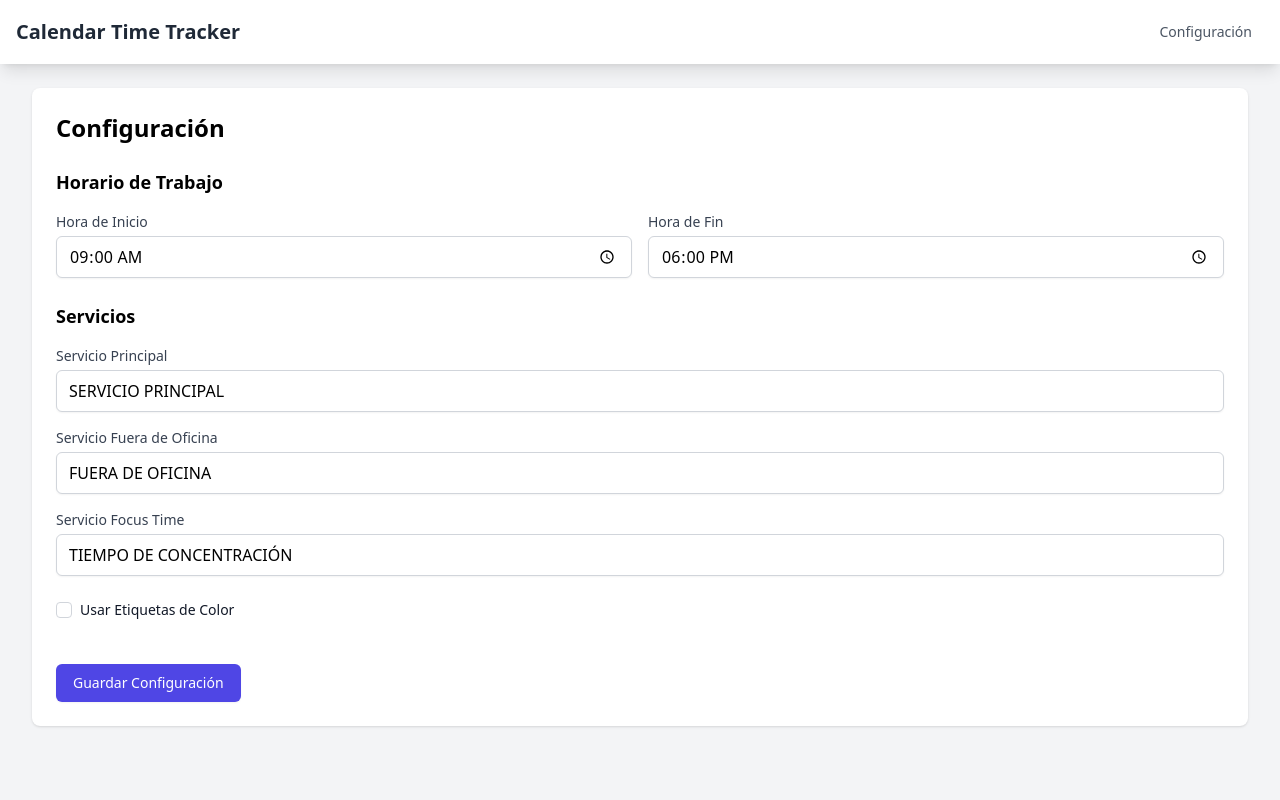
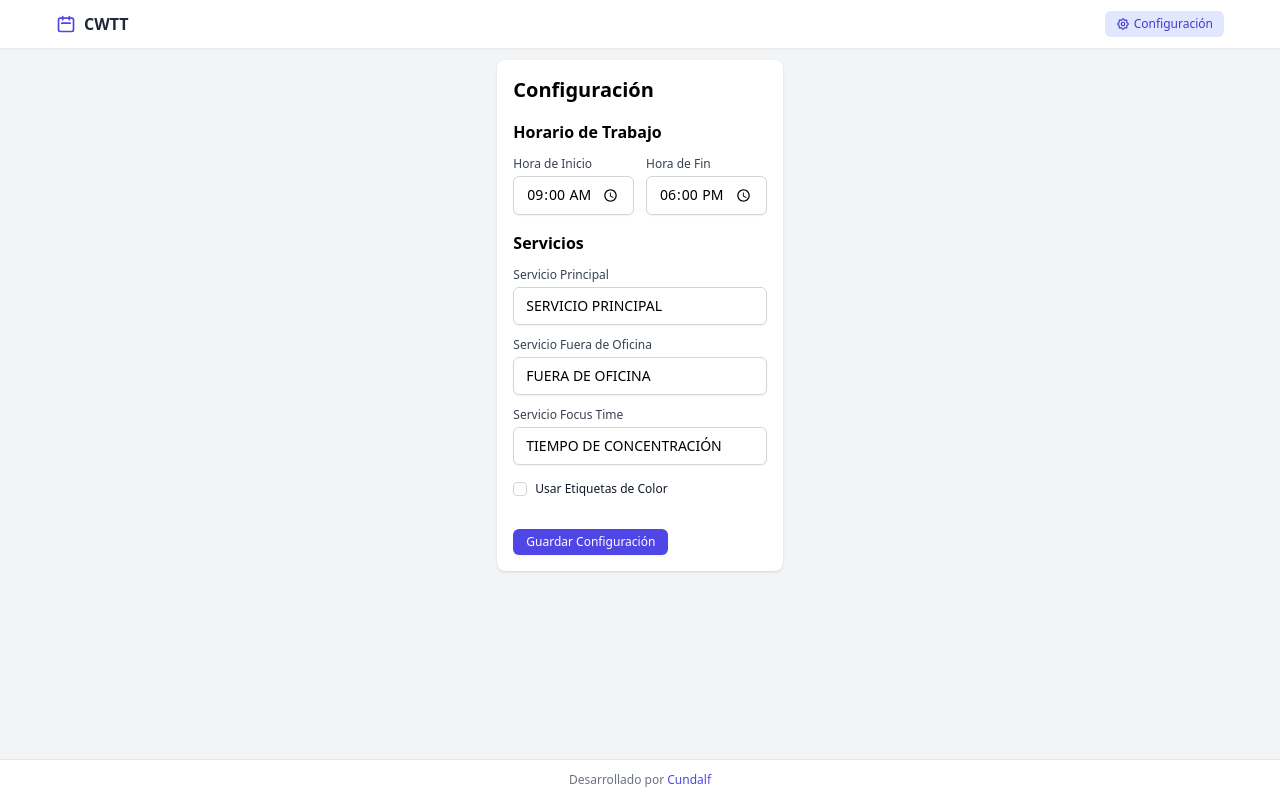
Before and after one commit to Cundalf/calendar-work-time-tracker, a Flask app: page /config in a window 1280 px wide. Run offline with Flask 3, Linux system fonts and the light colour scheme; some libraries are stand-ins or nearby versions.

Commit message:
[Vibe - cursor] Improves the UI

```diff
--- a/templates/base.html
+++ b/templates/base.html
@@ -3,32 +3,79 @@
 <head>
     <meta charset="UTF-8">
     <meta name="viewport" content="width=device-width, initial-scale=1.0">
-    <title>{% block title %}Calendar Time Tracker{% endblock %}</title>
+    <title>{% block title %}CWTT{% endblock %}</title>
     <script src="https://cdn.tailwindcss.com"></script>
     <link href="https://cdnjs.cloudflare.com/ajax/libs/flowbite/2.3.0/flowbite.min.css" rel="stylesheet" />
+    <style>
+        /* Ajustes de tamaño general */
+        body {
+            font-size: 0.8125rem; /* 13px */
+        }
+        h1 { font-size: 1.25rem; }
+        h2 { font-size: 1.125rem; }
+        h3 { font-size: 1rem; }
+
+        /* Estilos para el combo de colores */
+        .color-option {
+            display: flex;
+            align-items: center;
+            gap: 0.375rem;
+        }
+        .color-dot {
+            width: 0.75rem;
+            height: 0.75rem;
+            border-radius: 50%;
+            border: 1px solid #e5e7eb;
+        }
+
+        /* Ajuste del contenedor principal */
+        .main-container {
+            max-width: 1200px;
+            margin: 0 auto;
+            padding: 0 1rem;
+        }
+
+        @media (min-width: 1536px) {
+            .main-container {
+                max-width: 1200px;
+            }
+        }
+    </style>
     {% block extra_css %}{% endblock %}
 </head>
-<body class="bg-gray-100 min-h-screen">
-    <nav class="bg-white shadow-lg">
-        <div class="max-w-7xl mx-auto px-4">
-            <div class="flex justify-between h-16">
+<body class="bg-gray-100 min-h-screen flex flex-col">
+    <nav class="bg-white shadow-sm">
+        <div class="main-container">
+            <div class="flex justify-between h-12">
                 <div class="flex">
                     <div class="flex-shrink-0 flex items-center">
-                        <a href="{{ url_for('dashboard') }}" class="text-xl font-bold text-gray-800">Calendar Time Tracker</a>
+                        <a href="{{ url_for('dashboard') }}" class="flex items-center space-x-2">
+                            <svg xmlns="http://www.w3.org/2000/svg" class="h-5 w-5 text-indigo-600" fill="none" viewBox="0 0 24 24" stroke="currentColor">
+                                <path stroke-linecap="round" stroke-linejoin="round" stroke-width="2" d="M8 7V3m8 4V3m-9 8h10M5 21h14a2 2 0 002-2V7a2 2 0 00-2-2H5a2 2 0 00-2 2v12a2 2 0 002 2z" />
+                            </svg>
+                            <span class="text-base font-bold text-gray-800">CWTT</span>
+                        </a>
                     </div>
                 </div>
                 <div class="flex items-center">
-                    <a href="{{ url_for('config') }}" class="text-gray-600 hover:text-gray-900 px-3 py-2 rounded-md text-sm font-medium">Configuración</a>
+                    <a href="{{ url_for('config') }}"
+                       class="inline-flex items-center px-2.5 py-1 border border-transparent text-xs font-medium rounded-md text-indigo-700 bg-indigo-100 hover:bg-indigo-200 focus:outline-none focus:ring-2 focus:ring-offset-2 focus:ring-indigo-500">
+                        <svg xmlns="http://www.w3.org/2000/svg" class="h-3.5 w-3.5 mr-1" fill="none" viewBox="0 0 24 24" stroke="currentColor">
+                            <path stroke-linecap="round" stroke-linejoin="round" stroke-width="2" d="M10.325 4.317c.426-1.756 2.924-1.756 3.35 0a1.724 1.724 0 002.573 1.066c1.543-.94 3.31.826 2.37 2.37a1.724 1.724 0 001.065 2.572c1.756.426 1.756 2.924 0 3.35a1.724 1.724 0 00-1.066 2.573c.94 1.543-.826 3.31-2.37 2.37a1.724 1.724 0 00-2.572 1.065c-.426 1.756-2.924 1.756-3.35 0a1.724 1.724 0 00-2.573-1.066c-1.543.94-3.31-.826-2.37-2.37a1.724 1.724 0 00-1.065-2.572c-1.756-.426-1.756-2.924 0-3.35a1.724 1.724 0 001.066-2.573c-.94-1.543.826-3.31 2.37-2.37.996.608 2.296.07 2.572-1.065z" />
+                            <path stroke-linecap="round" stroke-linejoin="round" stroke-width="2" d="M15 12a3 3 0 11-6 0 3 3 0 016 0z" />
+                        </svg>
+                        Configuración
+                    </a>
                 </div>
             </div>
         </div>
     </nav>
 
-    <main class="max-w-7xl mx-auto py-6 sm:px-6 lg:px-8">
+    <main class="flex-grow main-container py-3">
         {% with messages = get_flashed_messages(with_categories=true) %}
             {% if messages %}
                 {% for category, message in messages %}
-                    <div class="mb-4 p-4 rounded-md {% if category == 'error' %}bg-red-100 text-red-700{% else %}bg-green-100 text-green-700{% endif %}">
+                    <div class="mb-3 p-2 rounded-md text-xs {% if category == 'error' %}bg-red-100 text-red-700{% else %}bg-green-100 text-green-700{% endif %}">
                         {{ message }}
                     </div>
                 {% endfor %}
@@ -38,6 +85,12 @@
         {% block content %}{% endblock %}
     </main>
 
+    <footer class="bg-white border-t border-gray-200 py-3">
+        <div class="main-container text-center text-xs text-gray-500">
+            Desarrollado por <a href="https://cundalf.github.io/" class="text-indigo-600 hover:text-indigo-800">Cundalf</a>
+        </div>
+    </footer>
+
     <script src="https://cdnjs.cloudflare.com/ajax/libs/flowbite/2.3.0/flowbite.min.js"></script>
     {% block extra_js %}{% endblock %}
 </body>
--- a/templates/config.html
+++ b/templates/config.html
@@ -1,80 +1,111 @@
 {% extends "base.html" %}
 
 {% block content %}
-<div class="bg-white shadow rounded-lg p-6">
-    <h2 class="text-2xl font-bold mb-6">Configuración</h2>
+<div class="bg-white shadow rounded-lg p-4">
+    <h2 class="text-xl font-bold mb-4">Configuración</h2>
 
-    <form id="configForm" class="space-y-6">
+    <form id="configForm" class="space-y-4">
         <!-- Horario de Trabajo -->
-        <div class="space-y-4">
-            <h3 class="text-lg font-semibold">Horario de Trabajo</h3>
-            <div class="grid grid-cols-1 md:grid-cols-2 gap-4">
+        <div class="space-y-3">
+            <h3 class="text-base font-semibold">Horario de Trabajo</h3>
+            <div class="grid grid-cols-1 md:grid-cols-2 gap-3">
                 <div>
-                    <label for="work_start_time" class="block text-sm font-medium text-gray-700">Hora de Inicio</label>
+                    <label for="work_start_time" class="block text-xs font-medium text-gray-700">Hora de Inicio</label>
                     <input type="time" id="work_start_time" name="work_start_time"
-                           class="mt-1 block w-full rounded-md border-gray-300 shadow-sm focus:border-indigo-500 focus:ring-indigo-500">
+                           class="mt-1 block w-full rounded-md border-gray-300 shadow-sm focus:border-indigo-500 focus:ring-indigo-500 text-sm">
                 </div>
                 <div>
-                    <label for="work_end_time" class="block text-sm font-medium text-gray-700">Hora de Fin</label>
+                    <label for="work_end_time" class="block text-xs font-medium text-gray-700">Hora de Fin</label>
                     <input type="time" id="work_end_time" name="work_end_time"
-                           class="mt-1 block w-full rounded-md border-gray-300 shadow-sm focus:border-indigo-500 focus:ring-indigo-500">
+                           class="mt-1 block w-full rounded-md border-gray-300 shadow-sm focus:border-indigo-500 focus:ring-indigo-500 text-sm">
                 </div>
             </div>
         </div>
 
         <!-- Servicios -->
-        <div class="space-y-4">
-            <h3 class="text-lg font-semibold">Servicios</h3>
-            <div class="space-y-4">
+        <div class="space-y-3">
+            <h3 class="text-base font-semibold">Servicios</h3>
+            <div class="space-y-3">
                 <div>
-                    <label for="default_service" class="block text-sm font-medium text-gray-700">Servicio Principal</label>
+                    <label for="default_service" class="block text-xs font-medium text-gray-700">Servicio Principal</label>
                     <input type="text" id="default_service" name="default_service"
-                           class="mt-1 block w-full rounded-md border-gray-300 shadow-sm focus:border-indigo-500 focus:ring-indigo-500">
+                           class="mt-1 block w-full rounded-md border-gray-300 shadow-sm focus:border-indigo-500 focus:ring-indigo-500 text-sm">
                 </div>
                 <div>
-                    <label for="ooo_service" class="block text-sm font-medium text-gray-700">Servicio Fuera de Oficina</label>
+                    <label for="ooo_service" class="block text-xs font-medium text-gray-700">Servicio Fuera de Oficina</label>
                     <input type="text" id="ooo_service" name="ooo_service"
-                           class="mt-1 block w-full rounded-md border-gray-300 shadow-sm focus:border-indigo-500 focus:ring-indigo-500">
+                           class="mt-1 block w-full rounded-md border-gray-300 shadow-sm focus:border-indigo-500 focus:ring-indigo-500 text-sm">
                 </div>
                 <div>
-                    <label for="focus_time_service" class="block text-sm font-medium text-gray-700">Servicio Focus Time</label>
+                    <label for="focus_time_service" class="block text-xs font-medium text-gray-700">Servicio Focus Time</label>
                     <input type="text" id="focus_time_service" name="focus_time_service"
-                           class="mt-1 block w-full rounded-md border-gray-300 shadow-sm focus:border-indigo-500 focus:ring-indigo-500">
+                           class="mt-1 block w-full rounded-md border-gray-300 shadow-sm focus:border-indigo-500 focus:ring-indigo-500 text-sm">
                 </div>
             </div>
         </div>
 
         <!-- Etiquetas de Color -->
-        <div class="space-y-4">
+        <div class="space-y-3">
             <div class="flex items-center">
                 <input type="checkbox" id="use_color_tags" name="use_color_tags"
-                       class="h-4 w-4 text-indigo-600 focus:ring-indigo-500 border-gray-300 rounded">
-                <label for="use_color_tags" class="ml-2 block text-sm text-gray-900">
+                       class="h-3.5 w-3.5 text-indigo-600 focus:ring-indigo-500 border-gray-300 rounded">
+                <label for="use_color_tags" class="ml-2 block text-xs text-gray-900">
                     Usar Etiquetas de Color
                 </label>
             </div>
 
-            <div id="color_tags_container" class="space-y-4 hidden">
-                <div class="space-y-4" id="color_tags_list">
+            <div id="color_tags_container" class="space-y-3 hidden">
+                <div class="space-y-3" id="color_tags_list">
                 </div>
                 <button type="button" onclick="addColorTag()"
-                        class="inline-flex items-center px-3 py-2 border border-transparent text-sm leading-4 font-medium rounded-md text-indigo-700 bg-indigo-100 hover:bg-indigo-200 focus:outline-none focus:ring-2 focus:ring-offset-2 focus:ring-indigo-500">
+                        class="inline-flex items-center px-2.5 py-1 border border-transparent text-xs font-medium rounded-md text-indigo-700 bg-indigo-100 hover:bg-indigo-200 focus:outline-none focus:ring-2 focus:ring-offset-2 focus:ring-indigo-500">
+                    <svg xmlns="http://www.w3.org/2000/svg" class="h-3.5 w-3.5 mr-1" fill="none" viewBox="0 0 24 24" stroke="currentColor">
+                        <path stroke-linecap="round" stroke-linejoin="round" stroke-width="2" d="M12 4v16m8-8H4" />
+                    </svg>
                     Añadir Etiqueta
                 </button>
             </div>
         </div>
 
-        <div class="pt-5">
+        <div class="pt-4">
             <button type="button" onclick="saveConfig()"
-                    class="inline-flex justify-center py-2 px-4 border border-transparent shadow-sm text-sm font-medium rounded-md text-white bg-indigo-600 hover:bg-indigo-700 focus:outline-none focus:ring-2 focus:ring-offset-2 focus:ring-indigo-500">
+                    class="inline-flex justify-center py-1 px-3 border border-transparent shadow-sm text-xs font-medium rounded-md text-white bg-indigo-600 hover:bg-indigo-700 focus:outline-none focus:ring-2 focus:ring-offset-2 focus:ring-indigo-500">
                 Guardar Configuración
             </button>
         </div>
     </form>
 </div>
 
+<!-- Toast de éxito -->
+<div id="successToast" class="fixed bottom-4 right-4 hidden">
+    <div class="bg-green-100 border border-green-400 text-green-700 px-3 py-2 rounded relative text-xs" role="alert">
+        <span class="block sm:inline">Configuración guardada correctamente</span>
+        <span class="absolute top-0 bottom-0 right-0 px-3 py-2" onclick="hideToast('successToast')">
+            <svg class="fill-current h-4 w-4 text-green-500" role="button" xmlns="http://www.w3.org/2000/svg" viewBox="0 0 20 20">
+                <title>Close</title>
+                <path d="M14.348 14.849a1.2 1.2 0 0 1-1.697 0L10 11.819l-2.651 3.029a1.2 1.2 0 1 1-1.697-1.697l2.758-3.15-2.759-3.152a1.2 1.2 0 1 1 1.697-1.697L10 8.183l2.651-3.031a1.2 1.2 0 1 1 1.697 1.697l-2.758 3.152 2.758 3.15a1.2 1.2 0 0 1 0 1.698z"/>
+            </svg>
+        </span>
+    </div>
+</div>
+
 {% block extra_js %}
 <script>
+// Colores disponibles
+const colors = {
+    '1': { name: 'Lavanda', color: '#a4bdfc' },
+    '2': { name: 'Salvia', color: '#7ae7bf' },
+    '3': { name: 'Uva', color: '#dbadff' },
+    '4': { name: 'Flamingo', color: '#ff887c' },
+    '5': { name: 'Banana', color: '#fbd75b' },
+    '6': { name: 'Mandarina', color: '#ffb878' },
+    '7': { name: 'Pavo Real', color: '#46d6db' },
+    '8': { name: 'Grafito', color: '#e1e1e1' },
+    '9': { name: 'Arándano', color: '#5484ed' },
+    '10': { name: 'Albahaca', color: '#51b749' },
+    '11': { name: 'Tomate', color: '#dc2127' }
+};
+
 // Cargar configuración al iniciar
 document.addEventListener('DOMContentLoaded', function() {
     const config = JSON.parse(localStorage.getItem('calendarConfig') || '{}');
@@ -116,34 +147,70 @@ function toggleColorTags() {
 function addColorTag(colorId = '', serviceName = '') {
     const container = document.getElementById('color_tags_list');
     const newTag = document.createElement('div');
-    newTag.className = 'flex items-center space-x-4';
-    newTag.innerHTML = `
-        <select name="color_id[]" class="rounded-md border-gray-300 shadow-sm focus:border-indigo-500 focus:ring-indigo-500">
-            <option value="1" ${colorId === '1' ? 'selected' : ''}>Lavanda</option>
-            <option value="2" ${colorId === '2' ? 'selected' : ''}>Salvia</option>
-            <option value="3" ${colorId === '3' ? 'selected' : ''}>Uva</option>
-            <option value="4" ${colorId === '4' ? 'selected' : ''}>Flamingo</option>
-            <option value="5" ${colorId === '5' ? 'selected' : ''}>Banana</option>
-            <option value="6" ${colorId === '6' ? 'selected' : ''}>Mandarina</option>
-            <option value="7" ${colorId === '7' ? 'selected' : ''}>Pavo Real</option>
-            <option value="8" ${colorId === '8' ? 'selected' : ''}>Grafito</option>
-            <option value="9" ${colorId === '9' ? 'selected' : ''}>Arándano</option>
-            <option value="10" ${colorId === '10' ? 'selected' : ''}>Albahaca</option>
-            <option value="11" ${colorId === '11' ? 'selected' : ''}>Tomate</option>
-        </select>
-        <input type="text" name="service_name[]" value="${serviceName}" placeholder="Nombre del Servicio"
-               class="flex-1 rounded-md border-gray-300 shadow-sm focus:border-indigo-500 focus:ring-indigo-500">
-        <button type="button" class="text-red-600 hover:text-red-800" onclick="removeColorTag(this)">
-            <svg class="h-5 w-5" fill="none" stroke="currentColor" viewBox="0 0 24 24">
-                <path stroke-linecap="round" stroke-linejoin="round" stroke-width="2" d="M6 18L18 6M6 6l12 12" />
-            </svg>
-        </button>
+    newTag.className = 'flex items-center space-x-3';
+
+    const select = document.createElement('select');
+    select.name = 'color_id[]';
+    select.className = 'mt-1 block w-full rounded-md border-gray-300 shadow-sm focus:border-indigo-500 focus:ring-indigo-500 text-sm';
+
+    // Añadir opciones de color
+    for (const [id, color] of Object.entries(colors)) {
+        const option = document.createElement('option');
+        option.value = id;
+
+        const wrapper = document.createElement('div');
+        wrapper.className = 'flex items-center space-x-2';
+
+        const colorDot = document.createElement('span');
+        colorDot.className = 'color-dot';
+        colorDot.style.backgroundColor = color.color;
+
+        const colorName = document.createElement('span');
+        colorName.textContent = color.name;
+
+        wrapper.appendChild(colorDot);
+        wrapper.appendChild(colorName);
+
+        option.appendChild(wrapper);
+        select.appendChild(option);
+    }
+
+    const input = document.createElement('input');
+    input.type = 'text';
+    input.name = 'service_name[]';
+    input.value = serviceName;
+    input.placeholder = 'Nombre del Servicio';
+    input.className = 'mt-1 block w-full rounded-md border-gray-300 shadow-sm focus:border-indigo-500 focus:ring-indigo-500 text-sm';
+
+    const removeButton = document.createElement('button');
+    removeButton.type = 'button';
+    removeButton.className = 'text-red-600 hover:text-red-800';
+    removeButton.onclick = function() { removeColorTag(this); };
+    removeButton.innerHTML = `
+        <svg class="h-4 w-4" fill="none" stroke="currentColor" viewBox="0 0 24 24">
+            <path stroke-linecap="round" stroke-linejoin="round" stroke-width="2" d="M6 18L18 6M6 6l12 12" />
+        </svg>
     `;
+
+    newTag.appendChild(select);
+    newTag.appendChild(input);
+    newTag.appendChild(removeButton);
     container.appendChild(newTag);
 }
 
 function removeColorTag(button) {
     button.parentElement.remove();
+}
+
+function showToast(toastId) {
+    const toast = document.getElementById(toastId);
+    toast.classList.remove('hidden');
+    setTimeout(() => hideToast(toastId), 3000);
+}
+
+function hideToast(toastId) {
+    const toast = document.getElementById(toastId);
+    toast.classList.add('hidden');
 }
 
 function saveConfig() {
@@ -170,8 +237,8 @@ function saveConfig() {
     // Guardar en localStorage
     localStorage.setItem('calendarConfig', JSON.stringify(config));
 
-    // Mostrar mensaje de éxito
-    alert('Configuración guardada correctamente');
+    // Mostrar toast de éxito
+    showToast('successToast');
 }
 
 document.getElementById('use_color_tags').addEventListener('change', toggleColorTags);
```
